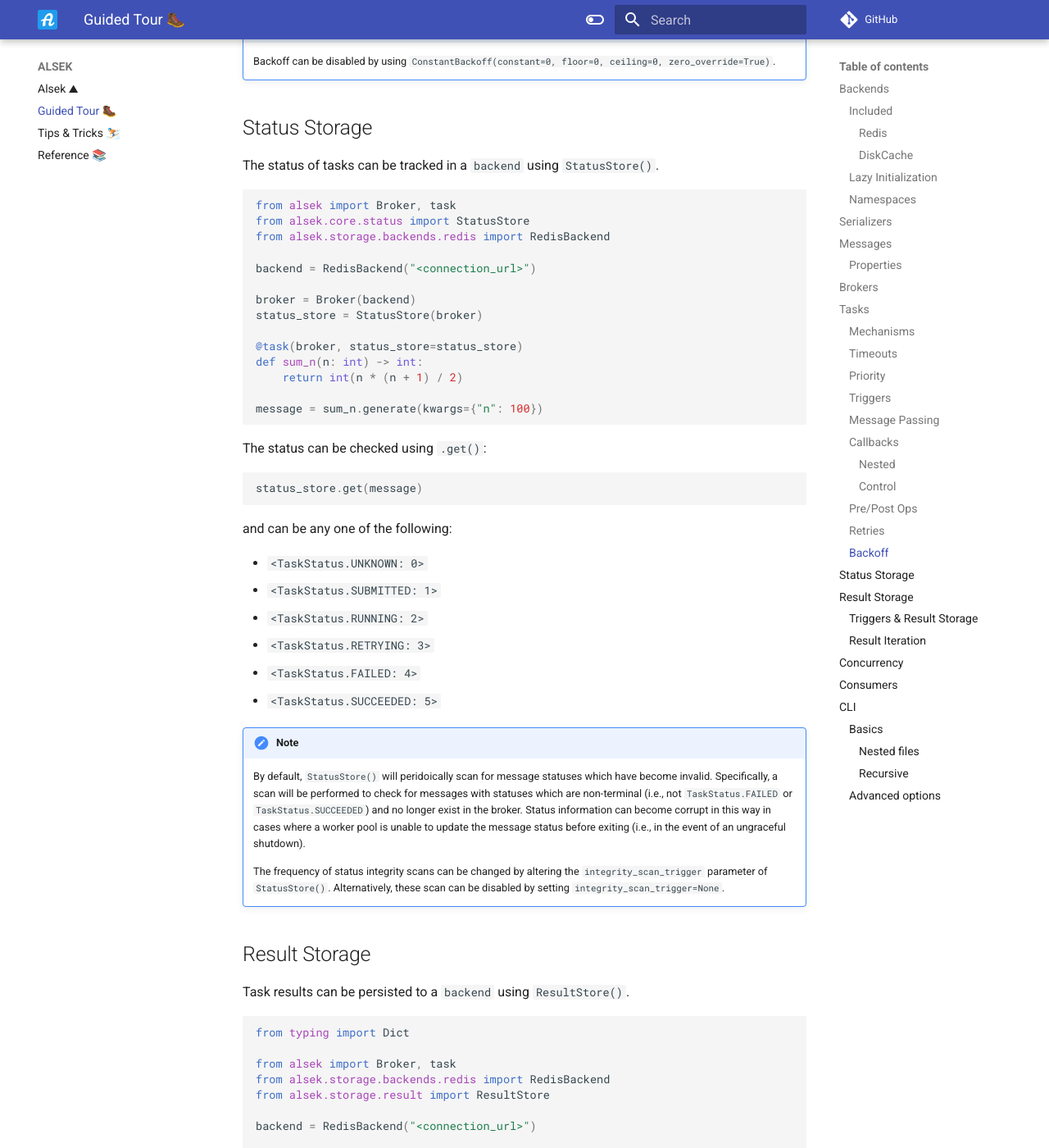
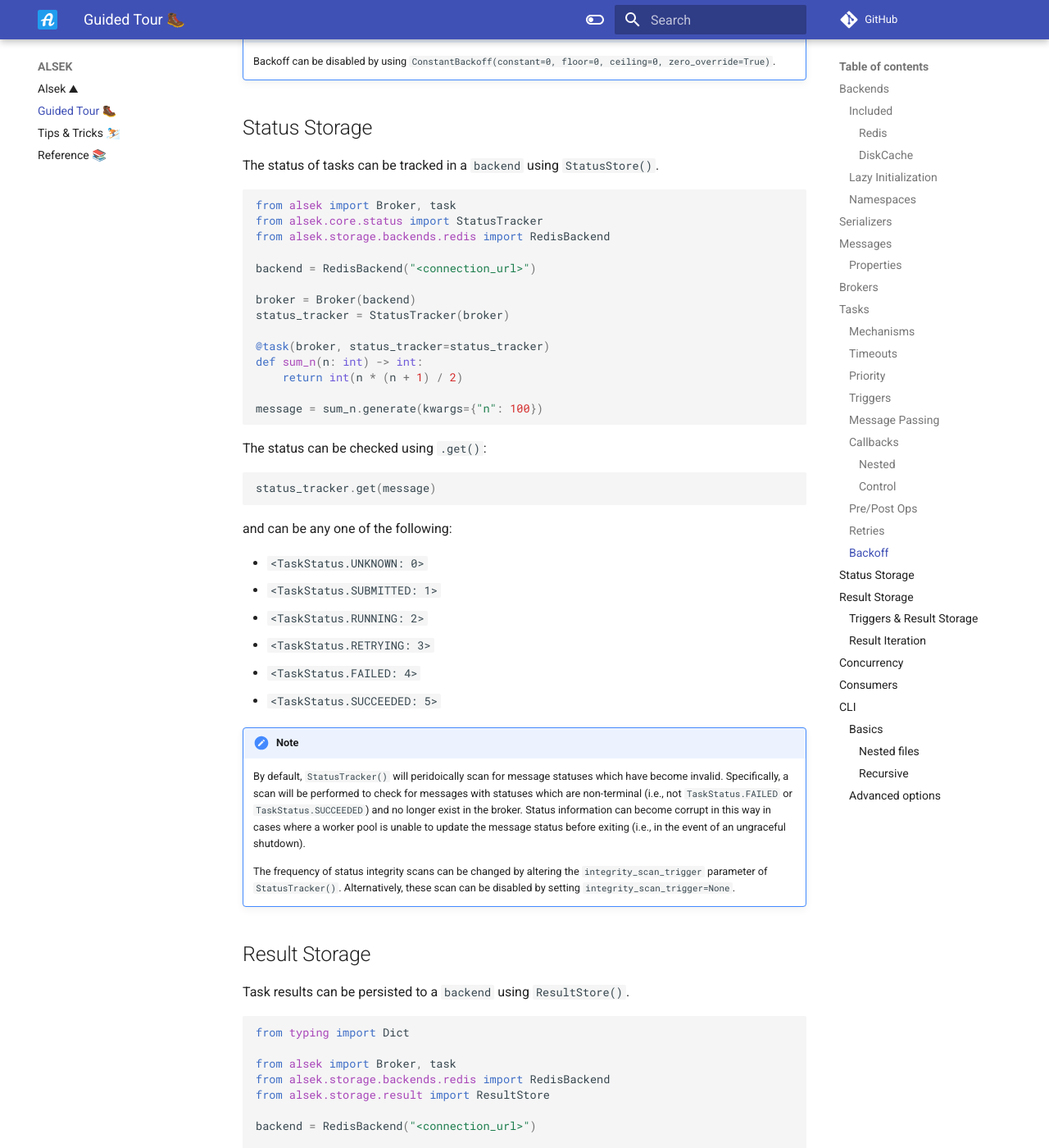
Before and after one commit to TariqAHassan/alsek, an MkDocs documentation site: the page built from docs/guided_tour.md, in a window 1280 px wide and 1400 px high, scrolled down 11749 px. Shown: the whole window at 82% size. Built offline with MkDocs 1.6.1 and Material for MkDocs 9.7.7, drawn with Linux system fonts in a browser that asks for light colours; comment, search, counter and statistics services are not loaded.

Commit message:
Rename `StatusStore()` to `StatusTracker()`

````diff
--- a/docs/guided_tour.md
+++ b/docs/guided_tour.md
@@ -582,15 +582,15 @@ The status of tasks can be tracked in a `backend` using `StatusStore()`.
 
 ```python
 from alsek import Broker, task
-from alsek.core.status import StatusStore
+from alsek.core.status import StatusTracker
 from alsek.storage.backends.redis import RedisBackend
 
 backend = RedisBackend("<connection_url>")
 
 broker = Broker(backend)
-status_store = StatusStore(broker)
+status_tracker = StatusTracker(broker)
 
-@task(broker, status_store=status_store)
+@task(broker, status_tracker=status_tracker)
 def sum_n(n: int) -> int:
     return int(n * (n + 1) / 2)
 
@@ -600,7 +600,7 @@ message = sum_n.generate(kwargs={"n": 100})
 The status can be checked using `.get()`:
 
 ```python
-status_store.get(message)
+status_tracker.get(message)
 ```
 
 and can be any one of the following:
@@ -613,7 +613,7 @@ and can be any one of the following:
   * `<TaskStatus.SUCCEEDED: 5>`
 
 !!! note
-    By default, `StatusStore()` will peridoically scan for message statuses
+    By default, `StatusTracker()` will peridoically scan for message statuses
     which have become invalid. Specifically, a scan will be performed to
     check for messages with statuses which are non-terminal (i.e., not
     ``TaskStatus.FAILED`` or ``TaskStatus.SUCCEEDED``) and no longer exist
@@ -622,7 +622,7 @@ and can be any one of the following:
     (i.e., in the event of an ungraceful shutdown).
 
     The frequency of status integrity scans can be changed by altering the
-    ``integrity_scan_trigger`` parameter of `StatusStore()`. Alternatively,
+    ``integrity_scan_trigger`` parameter of `StatusTracker()`. Alternatively,
     these scan can be disabled by setting ``integrity_scan_trigger=None``.
 
 ## Result Storage
````
Also changed, not shown: 5 other files.
